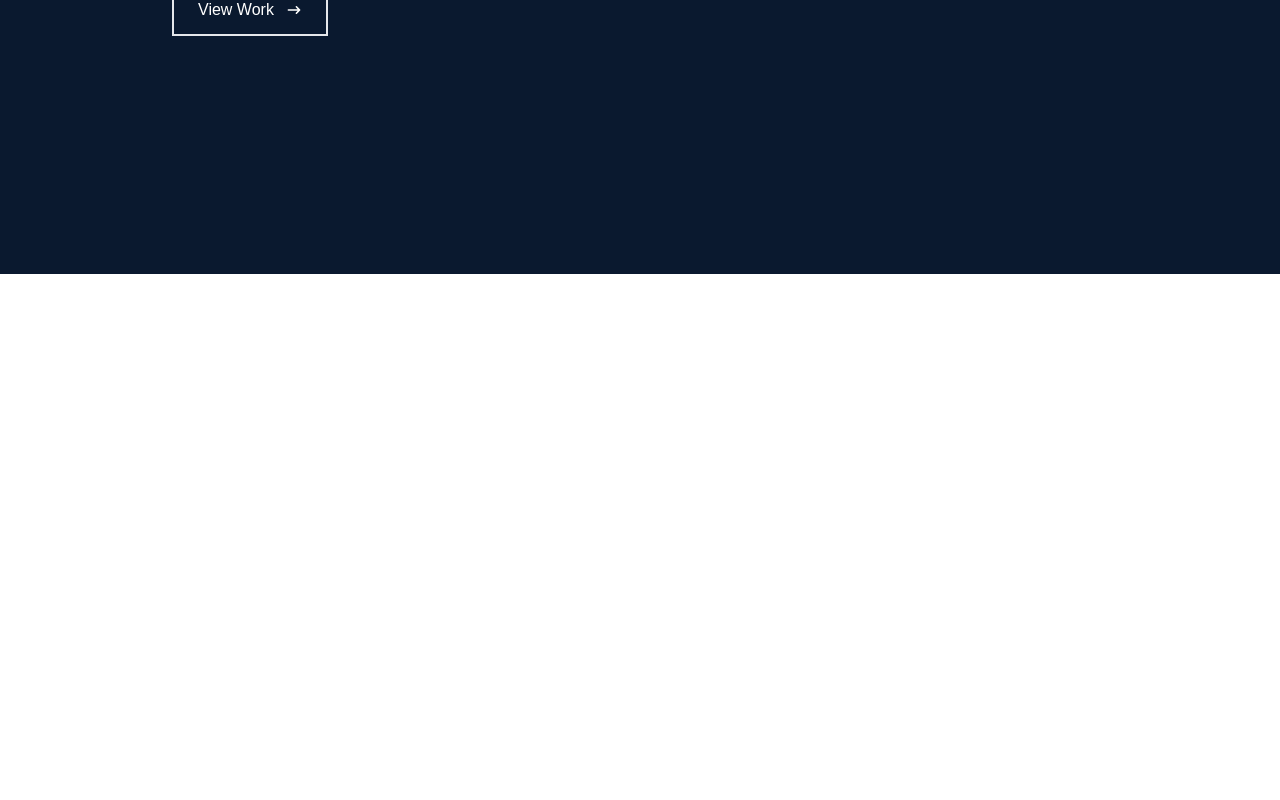
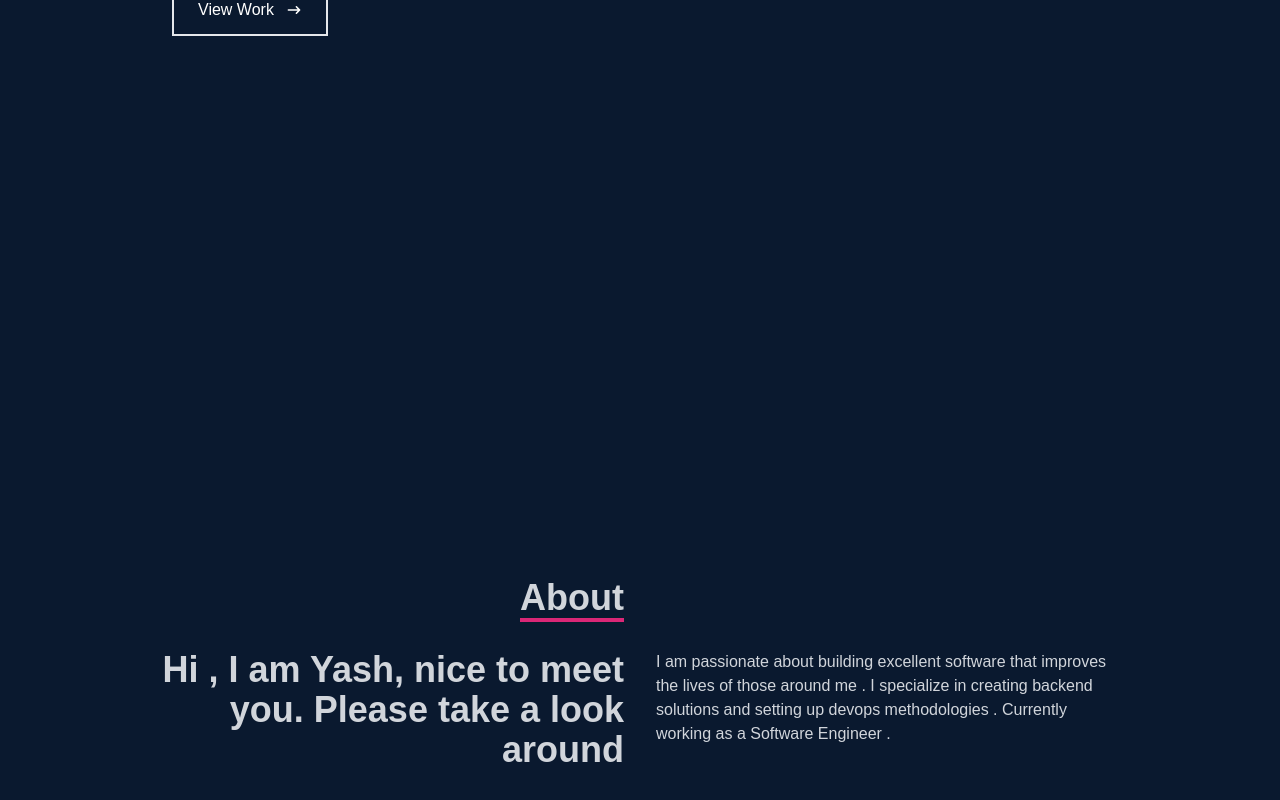
Before and after one commit to yrs147/Portfolio, a React (Create React App) app: page / in a window 1280 px wide. Shown: the part 526-1326 px from the top of the page. Before the commit the page ends 824 px from the top, so only its background shows below. Built offline with nearby package versions, Linux system fonts and the light colour scheme.

Commit message:
Added about component

```diff
--- a/src/App.js
+++ b/src/App.js
@@ -1,5 +1,6 @@
 import Navbar from './components/Navbar';
 import Home from './components/Home';
+import About from './components/About';
 import './index.css';
 
 function App() {
@@ -7,6 +8,7 @@
     <div>
       <Navbar />
       <Home />
+      <About />
     </div>
   );
 }
--- /dev/null
+++ b/src/components/About.jsx
@@ -0,0 +1,33 @@
+import React from 'react'
+
+const  About= () => {
+  return (
+    <div name ='about'className='w-full h-screen bg-[#0a192f] text-gray-300'>
+        <div className='flex flex-col justify-center items-center w-full h-full'>
+            <div className='max-w-[1000px] w-full grid grid-cols-2 gap-8'>
+                <div className='sm:text-right pb-8 pl-4'>
+                    <p className='text-4xl font-bold inline border-b-4 border-pink-600'>
+                        About
+                    </p>
+                </div>
+                <div>
+                </div>
+                </div>
+                <div className='max-w-[1000px] w-full grid sm:grid-cols-2 gap-8 px-4'>
+                    <div className='sm:text-right text-4xl font-bold '>
+                        <p>Hi , I am Yash, nice to meet you. Please take a look around</p>
+                    </div>
+                    <div>
+                        <p>
+                        I am passionate about building excellent software that improves the lives
+                        of those around me . I specialize in creating backend solutions and setting
+                        up devops methodologies . Currently working as a Software Engineer .
+                        </p>
+                    </div>
+                </div>
+        </div>
+    </div>
+  )
+}
+
+export default About
```
